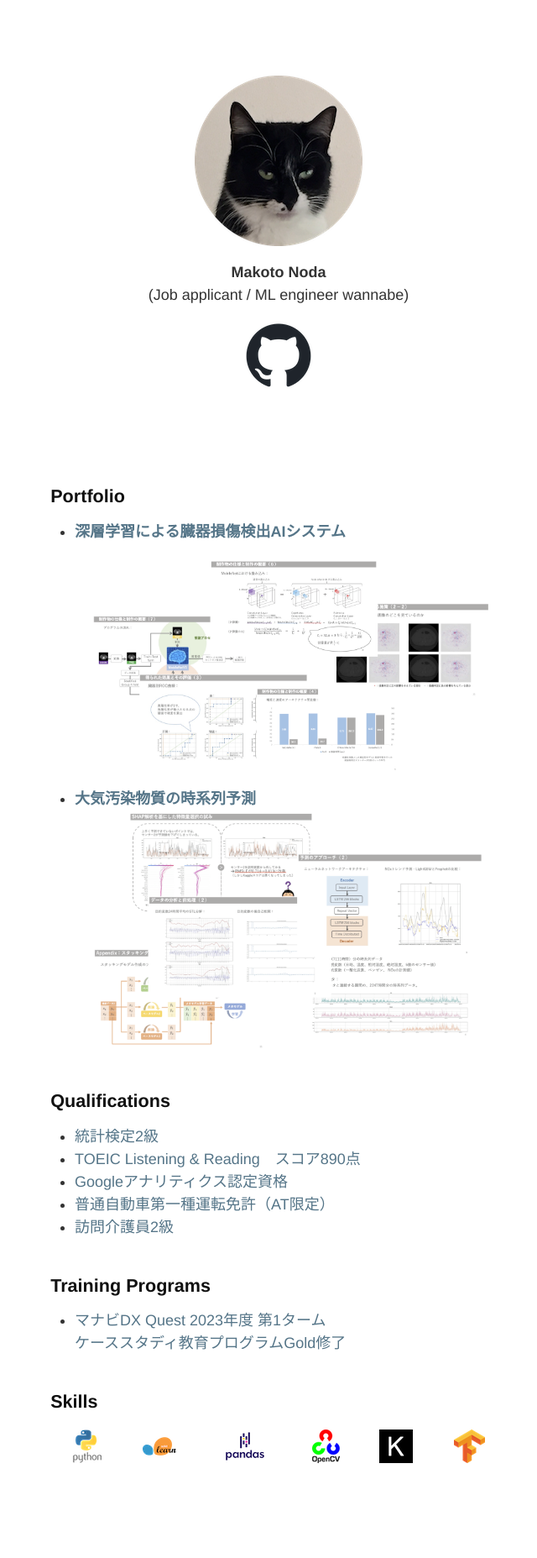
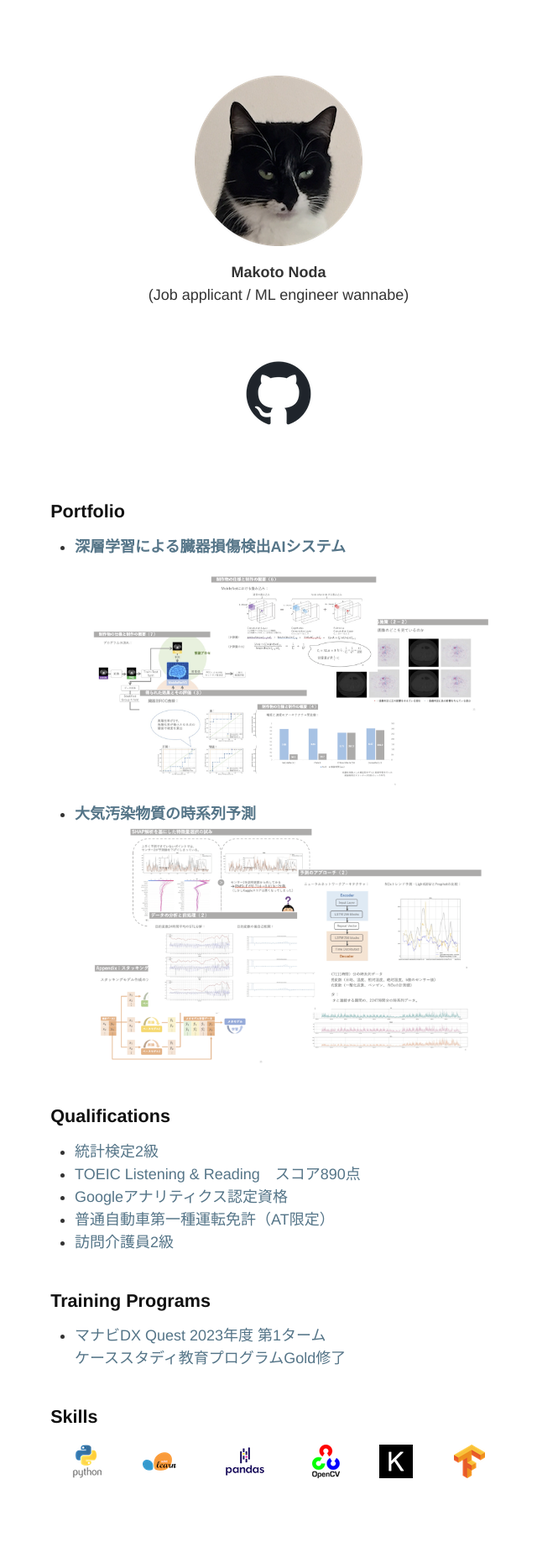
Before and after one commit to Makoto-Noda/Makoto-Noda.github.io, a Jekyll site: the page built from index.md, in a window 1280 px wide. Shown: the whole page at 84% size, without its empty margins (308-948 px from the left). Built offline with Jekyll 4.4.1, drawn with Linux system fonts in a browser that asks for light colours.

Commit message:
20240501

```diff
--- a/index.md
+++ b/index.md
@@ -9,9 +9,11 @@ layout: default
 **Makoto Noda**
 (Job applicant / ML engineer wannabe)
 
+<br>
+
 [![github](assets/github.png)](https://github.com/Makoto-Noda)
 
-<br>
+
 <br>
 
 ## Portfolio
```
